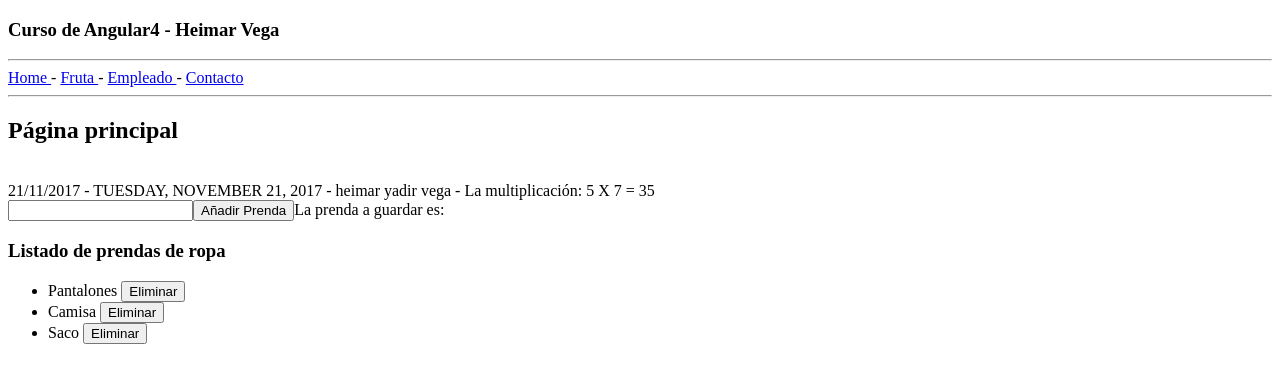
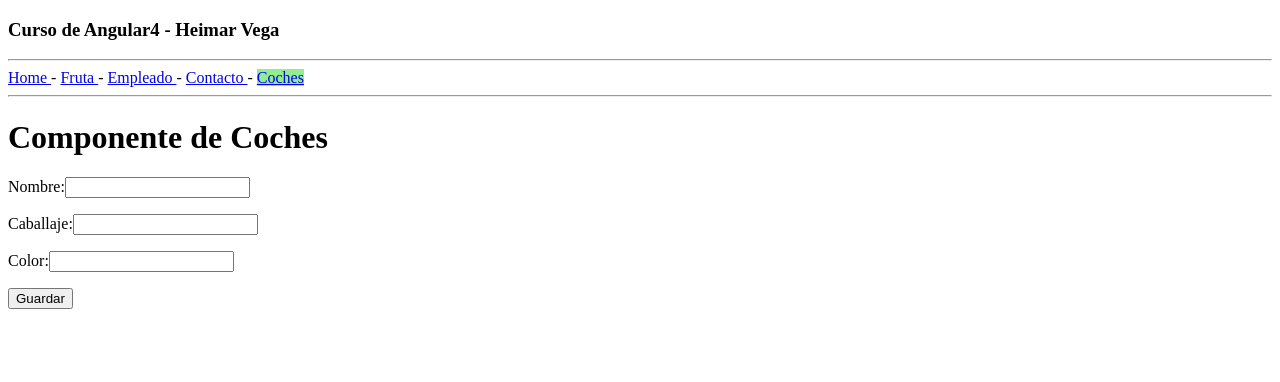
Before and after one commit to heimarvega/curso-angular4, an Angular app: page /coches in a window 1280 px wide. Shown: the top 382 px of the page. Built offline with nearby package versions, Linux system fonts and the light colour scheme.

Commit message:
Creación de entidad coches

```diff
--- a/src/app/app.component.html
+++ b/src/app/app.component.html
@@ -15,6 +15,10 @@
   <a [routerLink]="['/contacto']" [routerLinkActive]="['activado']">
     Contacto
   </a>
+  -
+  <a [routerLink]="['/coches']" [routerLinkActive]="['activado']">
+    Coches
+  </a>
 </nav>
 <hr/>
 <router-outlet></router-outlet>
--- a/src/app/app.module.ts
+++ b/src/app/app.module.ts
@@ -9,6 +9,7 @@ import { FrutaComponent  } from './fruta/fruta.component';
 import { EmpleadoComponent } from './empleado/empleado.component';
 import { HomeComponent  } from './home/home.component';
 import { ContactoComponent  } from './contacto/contacto.component';
+import { CochesComponent  } from './coches/coches.component';
 
 import { ConversorPipe  } from './pipes/conversor.pipe';
 
@@ -19,6 +20,7 @@ import { ConversorPipe  } from './pipes/conversor.pipe';
     EmpleadoComponent,
     HomeComponent,
     ContactoComponent,
+    CochesComponent,
     ConversorPipe
   ],
   imports: [
--- a/src/app/app.routing.ts
+++ b/src/app/app.routing.ts
@@ -5,6 +5,7 @@ import { EmpleadoComponent } from './empleado/empleado.component';
 import { FrutaComponent } from './fruta/fruta.component';
 import { HomeComponent } from './home/home.component';
 import { ContactoComponent } from './contacto/contacto.component';
+import { CochesComponent } from './coches/coches.component';
 
 const appRoutes: Routes = [
     {path: '', component: HomeComponent},
@@ -13,6 +14,7 @@ const appRoutes: Routes = [
     {path: 'home', component: HomeComponent},
     {path: 'contacto', component: ContactoComponent},
     {path: 'contacto/:page', component: ContactoComponent},
+    {path: 'coches', component: CochesComponent},
     {path: '**', component: HomeComponent}
 ];
 export const appRoutingProviders: any[] = [];
--- /dev/null
+++ b/src/app/coches/coche.ts
@@ -0,0 +1,7 @@
+export class Coche {
+    constructor(
+        public nombre: string,
+        public caballaje: string,
+        public color: string
+    ) {}
+}
--- /dev/null
+++ b/src/app/coches/coches.component.html
@@ -0,0 +1,25 @@
+<h1>Componente de Coches</h1>
+<form #formCoche="ngForm" (ngSubmit)="onSubmit()">
+    <p>
+        <label>Nombre:</label>
+        <input type="text" name="nombre" #nombre="ngModel" [(ngModel)]="coche.nombre" required>
+        <span *ngIf="nombre.touched && !nombre.valid">
+            El nombre del coche es incorrecto!!
+        </span>
+    </p>
+    <p>
+        <label>Caballaje:</label>
+        <input type="text" name="caballaje" #caballaje="ngModel" [(ngModel)]="coche.caballaje" required pattern="[0-9]+">
+        <span *ngIf="caballaje.touched && !caballaje.valid">
+            El caballaje del coche es incorrecto!!
+        </span>
+    </p>
+    <p>
+        <label>Color:</label>
+        <input type="text" name="color" #color="ngModel" [(ngModel)]="coche.color" required pattern="[a-zA-Z#]+">
+        <span *ngIf="color.touched && !color.valid">
+                El color del coche es incorrecto!!
+            </span>
+    </p>
+    <input type="submit" value="Guardar">
+</form>
--- /dev/null
+++ b/src/app/coches/coches.component.ts
@@ -0,0 +1,20 @@
+import { Component, OnInit } from '@angular/core';
+import { Coche } from './coche';
+
+@Component({
+    selector: 'coches',
+    templateUrl: './coches.component.html'
+})
+
+export class CochesComponent implements OnInit {
+    public coche: Coche;
+    constructor() {
+        this.coche = new Coche('', '', '');
+    }
+
+    ngOnInit() { }
+
+    onSubmit() {
+        console.log(this.coche);
+    }
+}
```
